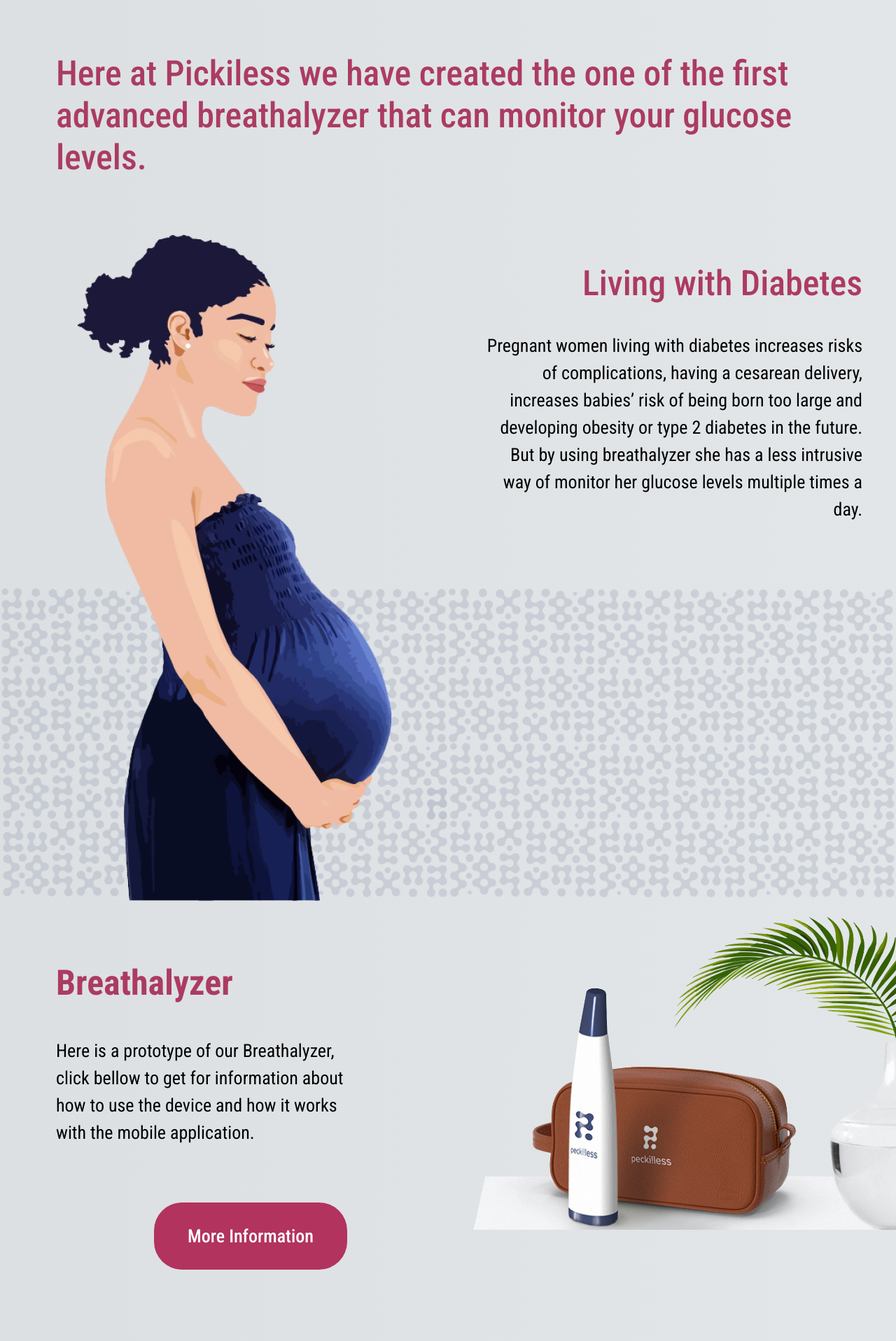
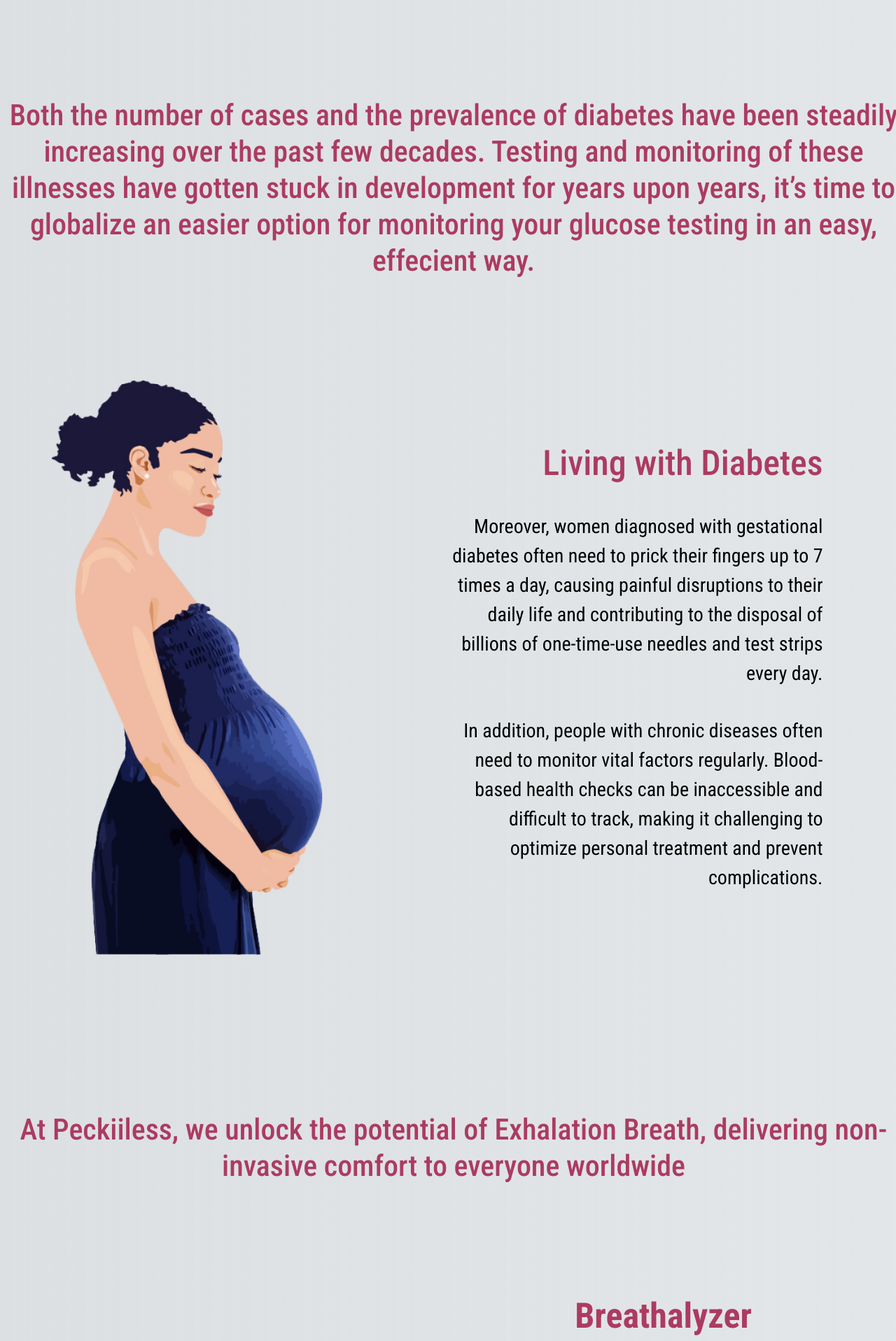
Before and after one commit to Peckiiless/peckiiless-website, a Next.js app: page /healthcare in a window 1280 px wide. Shown: the part 880-2797 px from the top of the page at 70% size. Built offline with nearby package versions, Linux system fonts and the light colour scheme.

Commit message:
update healthcare design

```diff
--- a/app/healthcare/Pregnancy.tsx
+++ b/app/healthcare/Pregnancy.tsx
@@ -2,31 +2,39 @@ import Image from "next/image";
 
 export default function Pregnancy() {
   return (
-    <section className="bg-patternLady bg-no-repeat bg-contain  bg-bottom">
-      <p className="font-medium text-[3.125rem] text-primary-800 leading-[3.75rem] p-20 w-[100%]">
-        Here at Pickiless we have created the one of the first advanced
-        breathalyzer that can monitor your glucose levels.
+    <section className="">
+      <p className="text-center font-medium text-[2.625rem] text-primary-800 leading-[3.25rem] py-36 w-[81rem] mx-auto">
+        Both the number of cases and the prevalence of diabetes have been
+        steadily increasing over the past few decades. Testing and monitoring of
+        these illnesses have gotten stuck in development for years upon years,
+        it’s time to globalize an easier option for monitoring your glucose
+        testing in an easy, effecient way.
       </p>
-      <div className="grid sm:grid-cols-2 ">
-        <div className="px-20 justify-self-end">
+      <div className="grid sm:grid-cols-12 ">
+        <div className="col-span-5 justify-self-center">
           <Image
             src="/pregnant.png"
-            width={450}
-            height={600}
+            width={388}
+            height={822}
             alt="logo"
             priority={true}
           />
         </div>
-        <div className="text-right px-12 py-10">
+        <div className="text-right col-span-7 px-[14%] self-center">
           <p className="font-medium text-[3.125rem] text-primary-800 leading-[3.75rem] pb-10">
             Living with Diabetes
           </p>
-          <p className="text-[1.625rem] ">
-            Pregnant women living with diabetes increases risks of
-            complications, having a cesarean delivery, increases babies’ risk of
-            being born too large and developing obesity or type 2 diabetes in
-            the future. But by using breathalyzer she has a less intrusive way
-            of monitor her glucose levels multiple times a day.
+          <p className="text-[1.75rem] pb-10">
+            Moreover, women diagnosed with gestational diabetes often need to
+            prick their fingers up to 7 times a day, causing painful disruptions
+            to their daily life and contributing to the disposal of billions of
+            one-time-use needles and test strips every day.
+          </p>
+          <p className="text-[1.75rem] ">
+            In addition, people with chronic diseases often need to monitor
+            vital factors regularly. Blood-based health checks can be
+            inaccessible and difficult to track, making it challenging to
+            optimize personal treatment and prevent complications.
           </p>
         </div>
       </div>
--- a/app/healthcare/ProductBanner.tsx
+++ b/app/healthcare/ProductBanner.tsx
@@ -15,9 +15,22 @@ export default function ProductBanner() {
     //   </div>
     // </section>
 
-    <div className="">
-      <div className="grid md:grid-cols-2 gap-2">
-        <div className="place-self-center pl-20 pt-20">
+    <div className="pt-20">
+      <p className="text-center font-medium text-[2.625rem] text-primary-800 leading-[3.25rem] py-36 w-[81rem] mx-auto">
+        At Peckiiless, we unlock the potential of Exhalation Breath, delivering
+        non-invasive comfort to everyone worldwide
+      </p>
+      <div className="grid sm:grid-cols-12">
+        <div className="col-span-7">
+          <Image
+            src="/product.png"
+            width={1000}
+            height={464}
+            alt="logo"
+            priority={true}
+          />
+        </div>
+        <div className="col-span-5 px-[14%] self-center">
           <p className="font-bold text-[3.125rem] text-primary-800 pb-10">
             Breathalyzer
           </p>
@@ -27,23 +40,13 @@ export default function ProductBanner() {
             mobile application.
           </p>
 
-          <div className="place-self-center lg:col-span-4 p-20">
+          <div className="lg:col-span-4 py-20">
             <CustomButton
               title="More Information"
               containerStyles="bg-primary-700 font-medium text-[1.625rem] text-white rounded-[2.5rem] py-7 px-12 leading-10"
             />
           </div>
         </div>
-
-        <div className="">
-          <Image
-            src="/product.png"
-            width={1000}
-            height={464}
-            alt="logo"
-            priority={true}
-          />
-        </div>
       </div>
     </div>
   );
```
Also changed, not shown: public/product.png.
